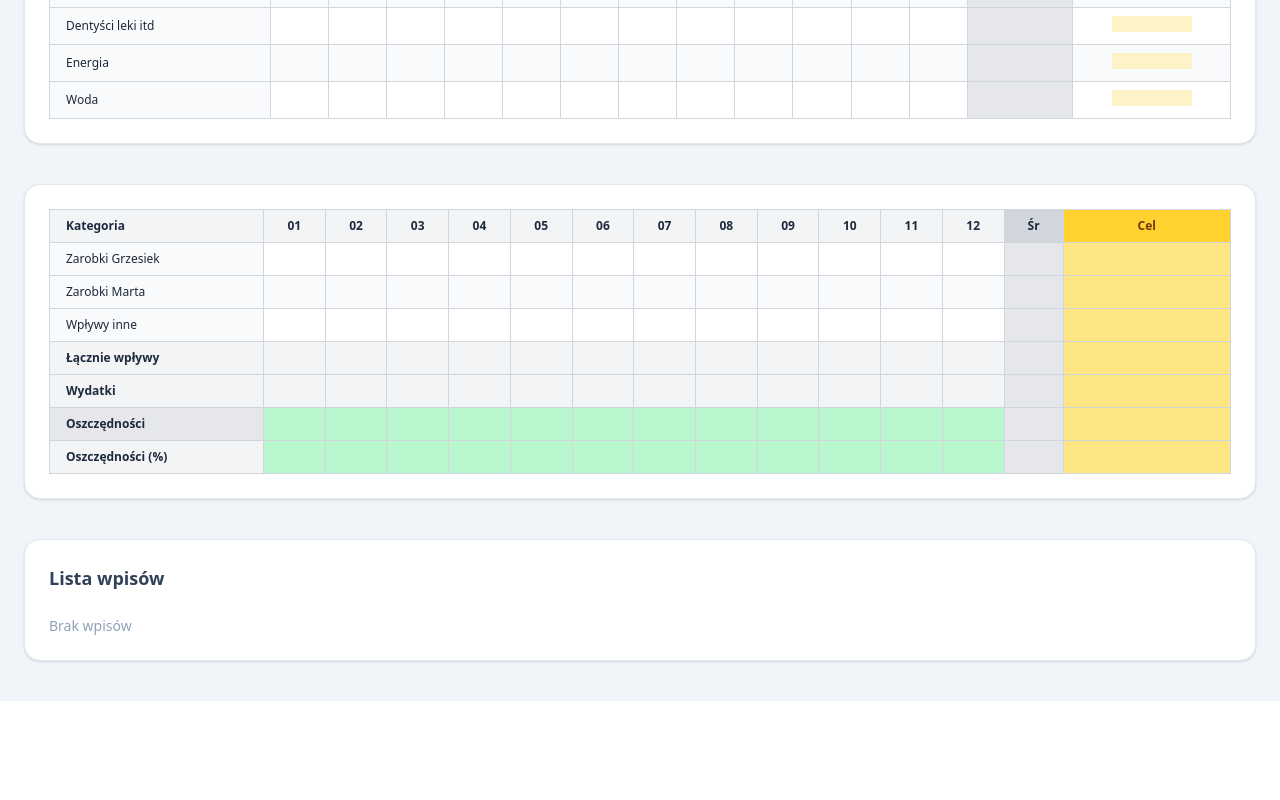
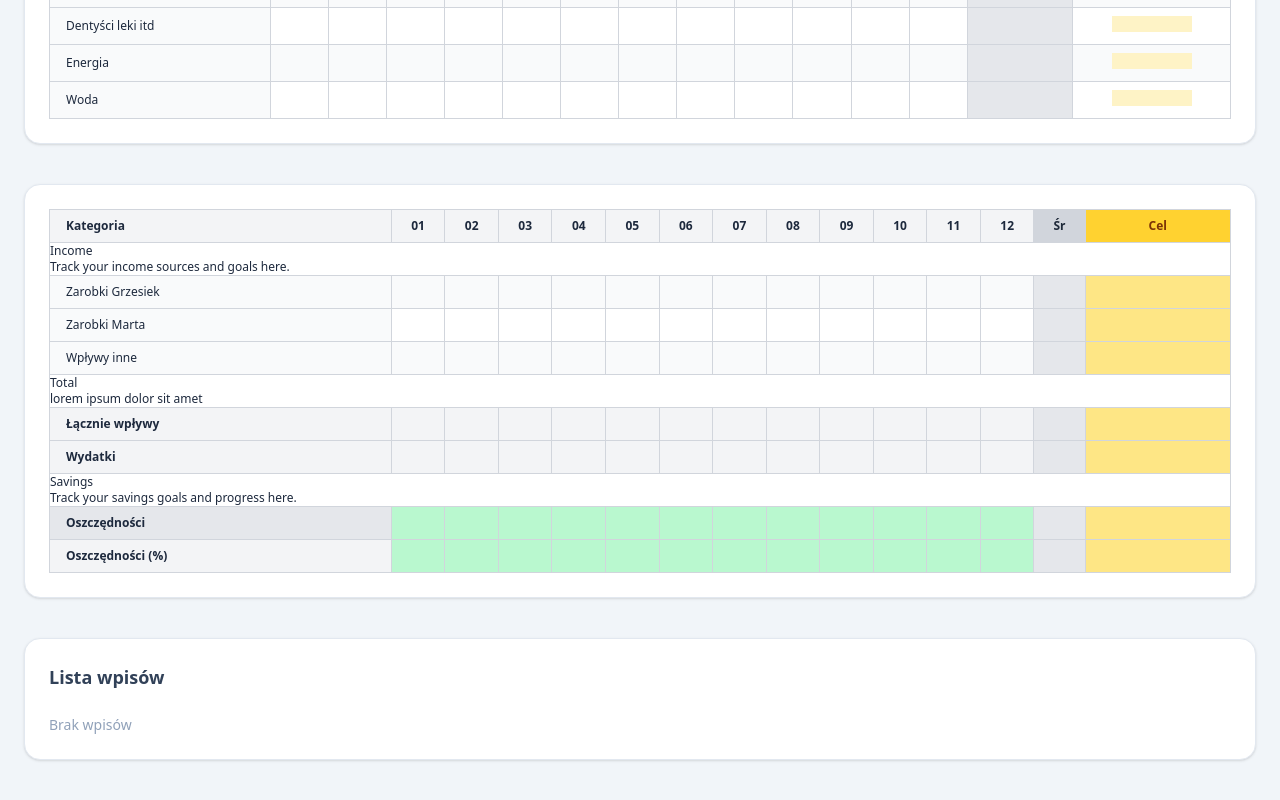
Before and after one commit to oleksaGrzegorz/budget-app, a React (Vite) app: page / in a window 1280 px wide. Shown: the part 1059-1859 px from the top of the page. Before the commit the page ends 1760 px from the top, so only its background shows below. Built offline with nearby package versions, Linux system fonts and the light colour scheme.

Commit message:
feat: add Income, Savings, and Totals sections to BudgetSummaryTable

```diff
--- a/src/components/BudgetSummaryTable/BudgetSummaryTable.tsx
+++ b/src/components/BudgetSummaryTable/BudgetSummaryTable.tsx
@@ -1,5 +1,8 @@
 import { months } from "../../data/months";
 import { budgetSummaryLabels as incomeCategories } from "../../data/budgetSummaryLabels";
+import { SavingsSection } from "./sections/SavingsSection";
+import { IncomeSection } from "./sections/IncomeSection";
+import { TotalsSection } from "./sections/TotalsSection";
 
 interface BudgetSummaryTableProps {
   expenses: Record<string, Record<string, number>>;
@@ -117,6 +120,7 @@ export const BudgetSummaryTable = ({
         </tr>
       </thead>
       <tbody>
+        <IncomeSection />
         {incomeCategories.map((category) => (
           <tr key={category} className="even:bg-gray-50">
             <th
@@ -161,8 +165,9 @@ export const BudgetSummaryTable = ({
             </td>
           </tr>
         ))}
+<TotalsSection />
+        <tr className="bg-gray-100 font-semibold">
 
-        <tr className="bg-gray-100 font-semibold">
           <th className="px-4 py-2 text-left border border-gray-300">
             Łącznie wpływy
           </th>
@@ -195,10 +200,12 @@ export const BudgetSummaryTable = ({
               {getTotalExpenses(month)}
             </td>
           ))}
-          <td className="px-3 py-2 text-center border border-gray-300 bg-gray-200 text-gray-800">{getAverageExpense()}</td>
+          <td className="px-3 py-2 text-center border border-gray-300 bg-gray-200 text-gray-800">
+            {getAverageExpense()}
+          </td>
           <td className="px-3 py-2 text-center border border-gray-300 bg-amber-200 text-amber-900"></td>
         </tr>
-
+<SavingsSection />
         <tr className="bg-gray-200 font-semibold">
           <th className="px-4 py-2 text-left border border-gray-300">
             Oszczędności
--- /dev/null
+++ b/src/components/BudgetSummaryTable/sections/IncomeSection.tsx
@@ -0,0 +1,8 @@
+export const IncomeSection = () => {
+  return (
+    <div>
+      <h2>Income</h2>
+      <p>Track your income sources and goals here.</p>
+    </div>
+  );
+}
--- /dev/null
+++ b/src/components/BudgetSummaryTable/sections/SavingsSection.tsx
@@ -0,0 +1,8 @@
+export const SavingsSection = () => {
+  return (
+    <div>
+      <h2>Savings</h2>
+      <p>Track your savings goals and progress here.</p>
+    </div>
+  );
+}
--- /dev/null
+++ b/src/components/BudgetSummaryTable/sections/TotalsSection.tsx
@@ -0,0 +1,8 @@
+export const TotalsSection = () => {
+  return (
+    <div>
+      <h2>Total</h2>
+      <p>lorem ipsum dolor sit amet</p>
+    </div>
+  );
+}
```
